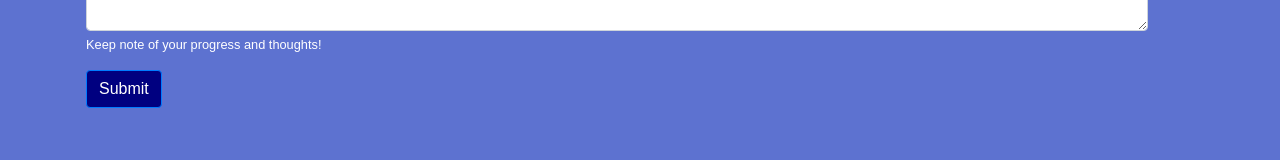
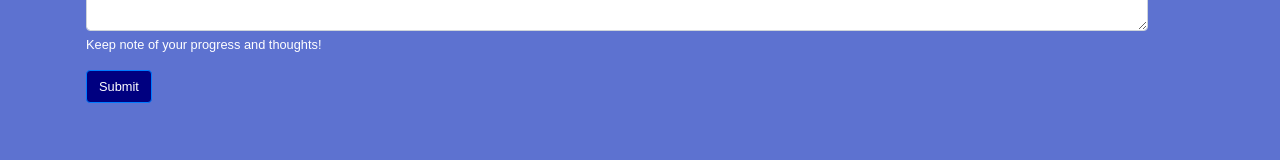
Before and after one commit to stazman/daily-fitness-advisor-frontend, a React (Create React App) app: page /journals/new in a window 1280 px wide. Shown: the part 263-423 px from the top of the page. Built offline with nearby package versions, Linux system fonts and the light colour scheme; no server answers.

Commit message:
Adds TextStyles

```diff
--- a/src/components/journal/JournalInput.js
+++ b/src/components/journal/JournalInput.js
@@ -50,7 +50,7 @@ class JournalInput extends Component {
                   Keep note of your progress and thoughts!
                 </Form.Text>
               </Form.Group>
-              <Button className='btn-main' type='submit'>
+              <Button className='btn-submit' type='submit'>
                 Submit
               </Button>
             </Form>
--- a/src/components/styles/ButtonStyles.js
+++ b/src/components/styles/ButtonStyles.js
@@ -1,6 +1,7 @@
 import styled from 'styled-components'
 
 const ButtonStyles = styled.div`
+
   .btn-main {
     background-color: navy;
     color: white;
```
Also changed, not shown: src/components/styles/TextStyles.js (added, +9 -0 lines), 1 other file (tests, documents, lock files or other folders).
